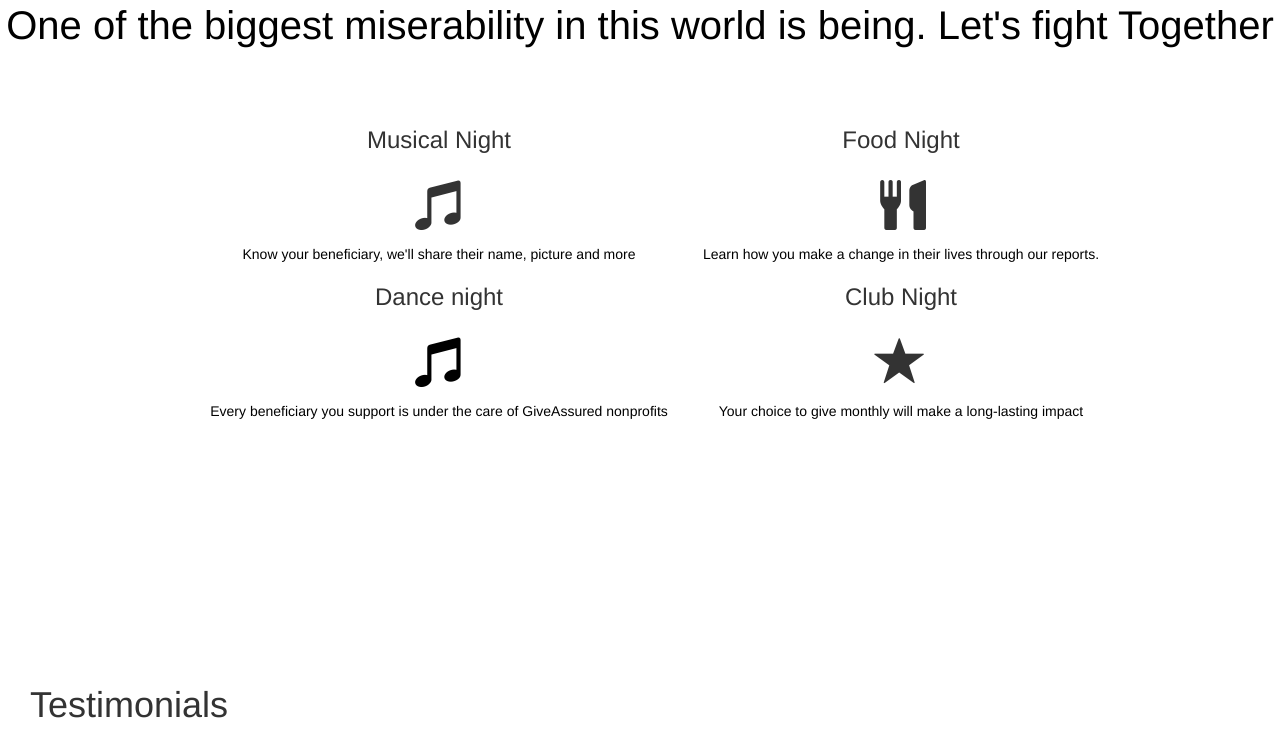
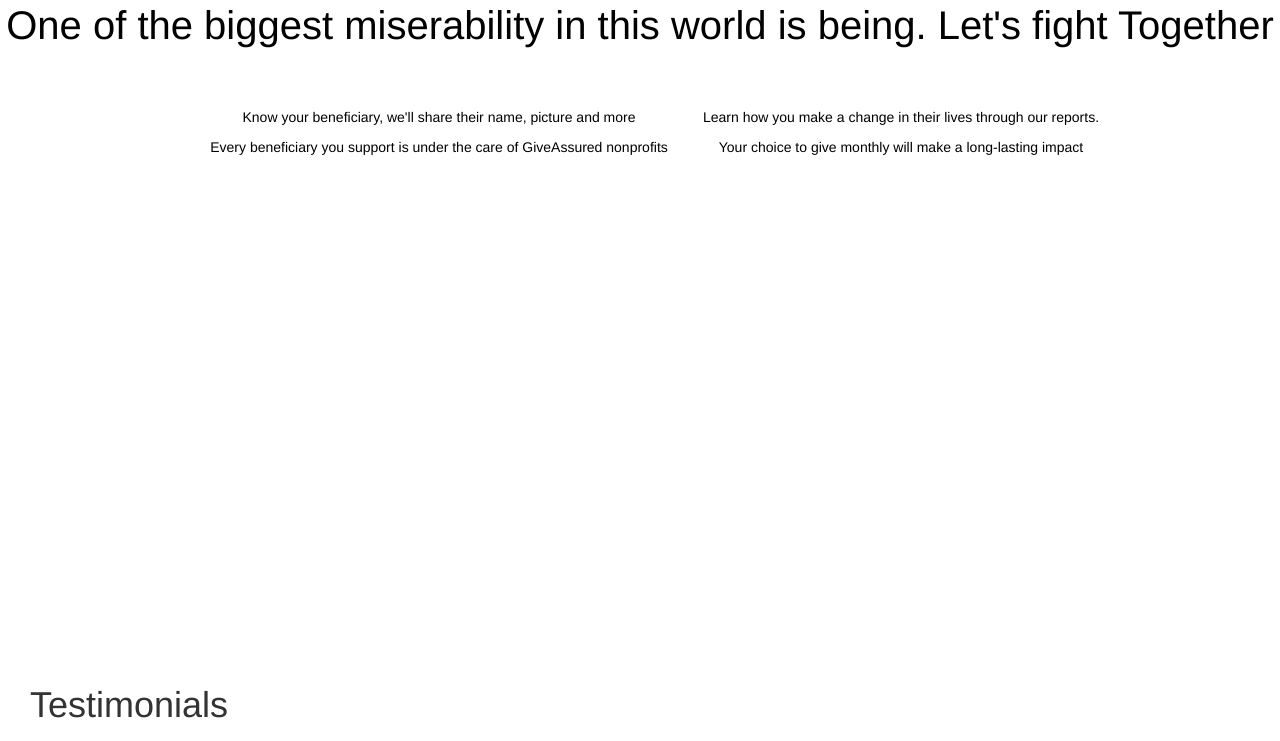
Before and after one commit to akshu2122/Capstone, a plain HTML site: page index.html in a window 1280 px wide. Shown: the part 2796-3537 px from the top of the page. Drawn offline with nearby package versions, Linux system fonts and the light colour scheme.

Commit message:
Update index.html

```diff
--- a/index.html
+++ b/index.html
@@ -314,18 +314,18 @@
 
   <div class="row1" style="width: 80%; margin-left: 60px;">
       <div class="column1"  style=" width: 45%;">
-       <h3>Musical Night<br><br> <span style="font-size: 50px;" class="glyphicon glyphicon-music"></span></h3>
+
 
       <p style="color: black">Know your beneficiary, we'll share their name, picture and more </p>
-      <h3>Dance night<br><br>  <span style="font-size: 50px; color: black" class="glyphicon glyphicon-music"></span>
+
       </h3>
           <p style="color: black">Every beneficiary you support is under the care of GiveAssured nonprofits</p>
   </div>
 
       <div class="column1" style=" width: 45%;">
-          <h3>Food Night<br><br><span style="font-size: 50px;" class="glyphicon glyphicon-cutlery"></span></h3>
+
           <p style="color: black;">Learn how you make a change in their lives through our reports.</p>
-          <h3>Club Night <br><br><span style="font-size: 50px;" class="glyphicon glyphicon-star"></span></h3>
+
           <p style="color: black;">Your choice to give monthly will make a long-lasting impact</p>
 
       </div>
```
